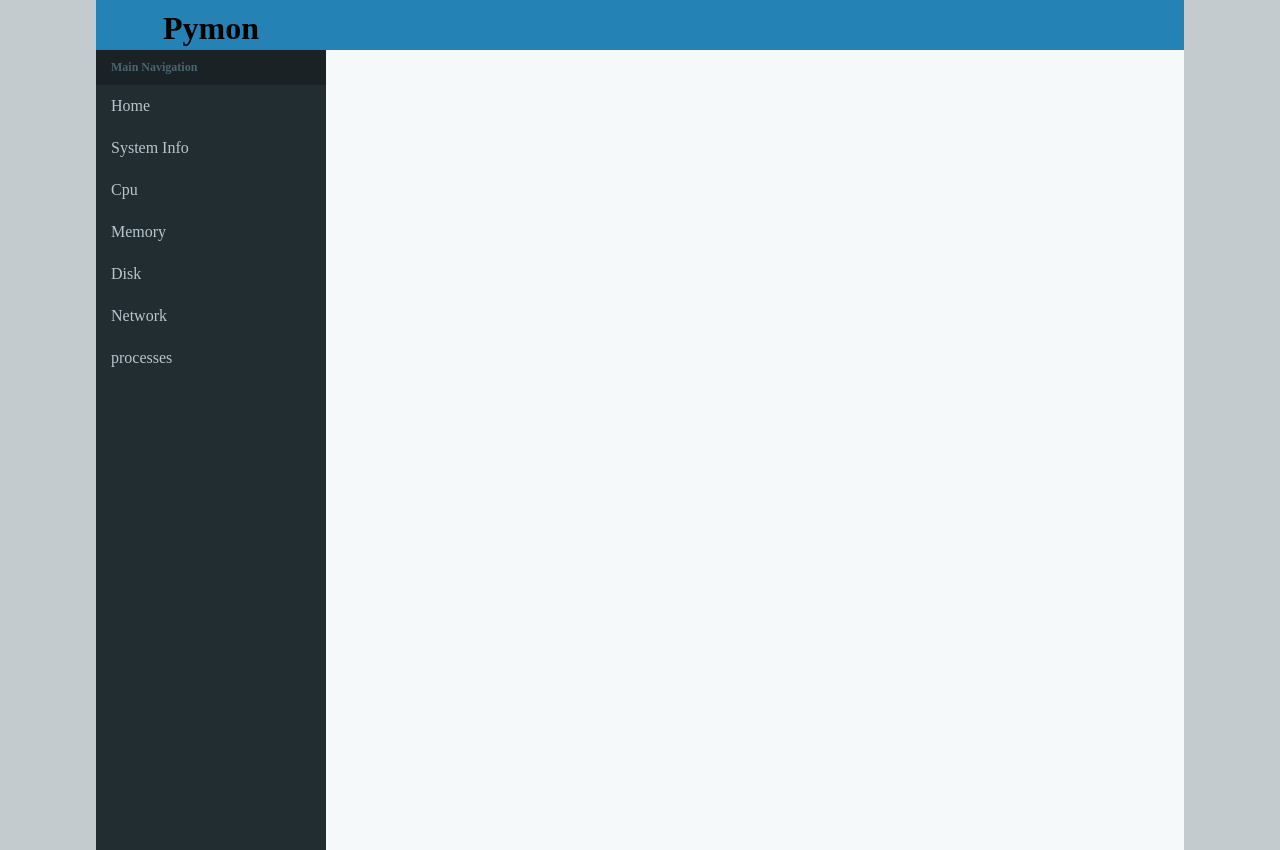
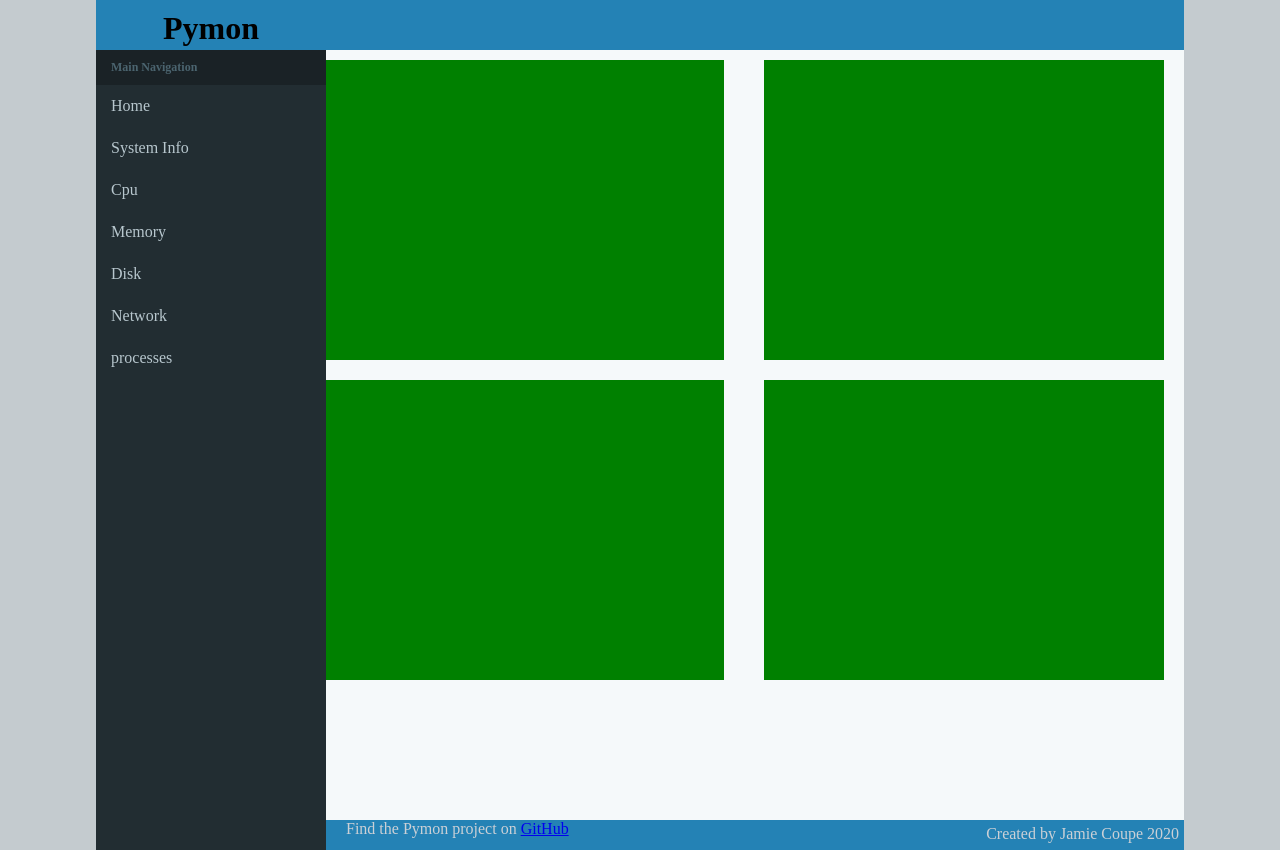
Before and after one commit to JamieCoupe/pymon, a Flask app: page /home in a window 1280 px wide. Run offline with Flask 2, Linux system fonts and the light colour scheme.

Commit message:
Added main content boxes and footer

```diff
--- a/app/static/stylesheets/style.css
+++ b/app/static/stylesheets/style.css
@@ -32,6 +32,19 @@
     background-color: #f5f9fa;
     height: 100%;
     width: 100%;
+    margin-bottom: -30px;
+}
+
+.main-container {
+    width: 400px;
+    height: 300px;
+    float: right;
+    margin: 10px 20px 10px 20px;
+    background-color: green !important;
+}
+
+.content-row {
+    align-items: right;
 }
 
 li:hover{
@@ -59,8 +72,27 @@ li:hover{
     font-size: 12px;
 }
 
+#footer-centre {
+    margin-left:250px;
+    margin-top: 5px;
+}
+
+#footer-right {
+    float: right;
+    margin-top: 5px;
+    margin-right: 5px;
+
+}
+
 header {
     height: 50px;
+}
+
+footer {
+    height: 30px;
+    background-color: #2482b5;
+    color: #cbd0d6;
+    text-decoration: none;
 }
 
 html, body {
--- a/app/templates/home.html
+++ b/app/templates/home.html
@@ -44,7 +44,20 @@
                 </li>
             </div>
         </aside>
-        <div class="body-section"></div>
+        <div class="body-section">
+            <div class="content-row">
+                <div class="main-container"></div>
+                <div class="main-container"></div>
+            </div>
+            <div class="content-row">
+                <div class="main-container"></div>
+                <div class="main-container"></div>
+            </div>
+        </div>
+        <footer>
+            <a id="footer-centre">Find the Pymon project on <a href="https://github.com/JamieCoupe/pymon"> GitHub</a></span>
+            <span id="footer-right">Created by Jamie Coupe 2020</span>
+        </footer>
     </div>
 </body>
 </html>
```
Also changed, not shown: 2 other files. Lines whose indentation alone changed are shown as unchanged.
